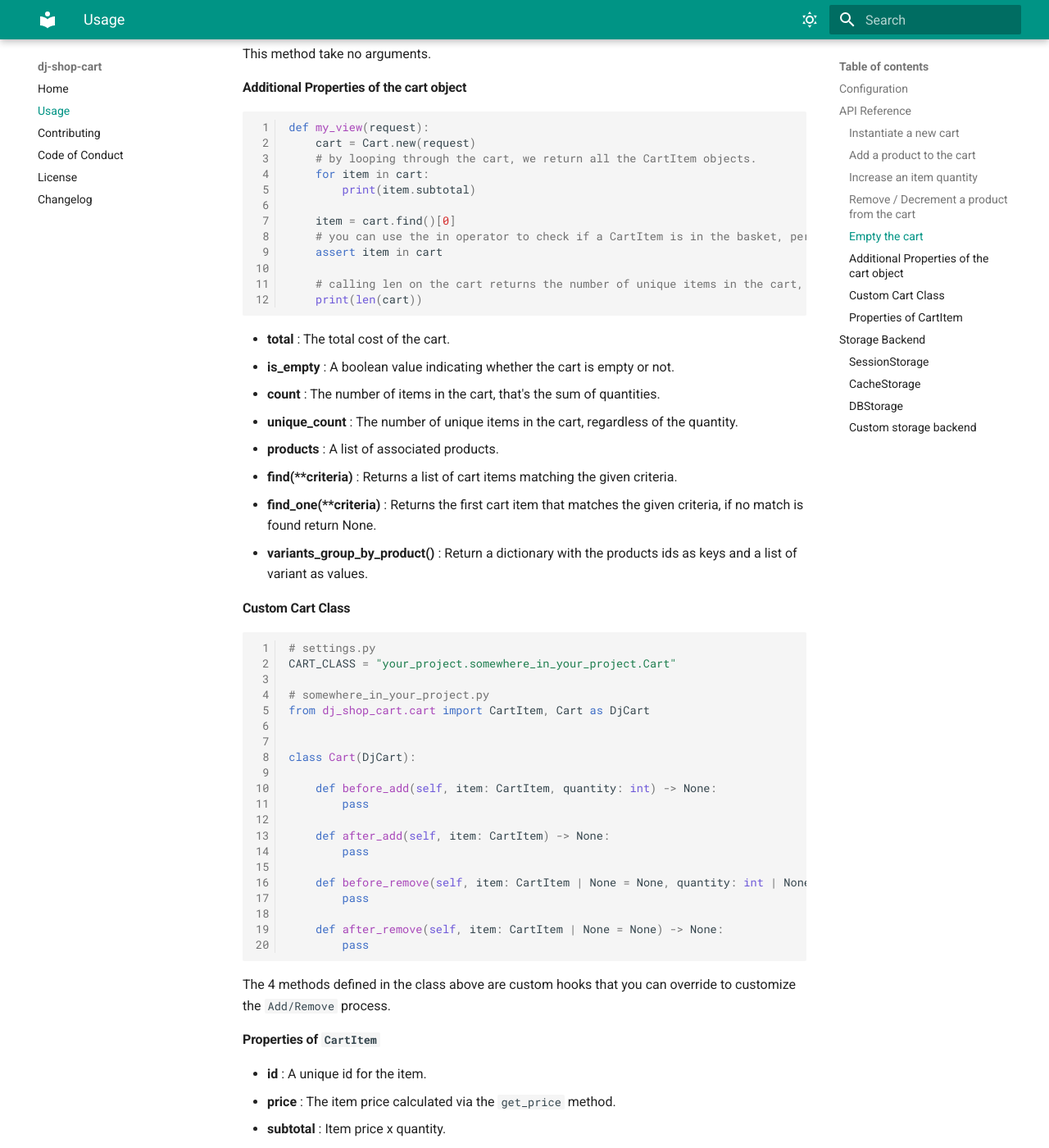
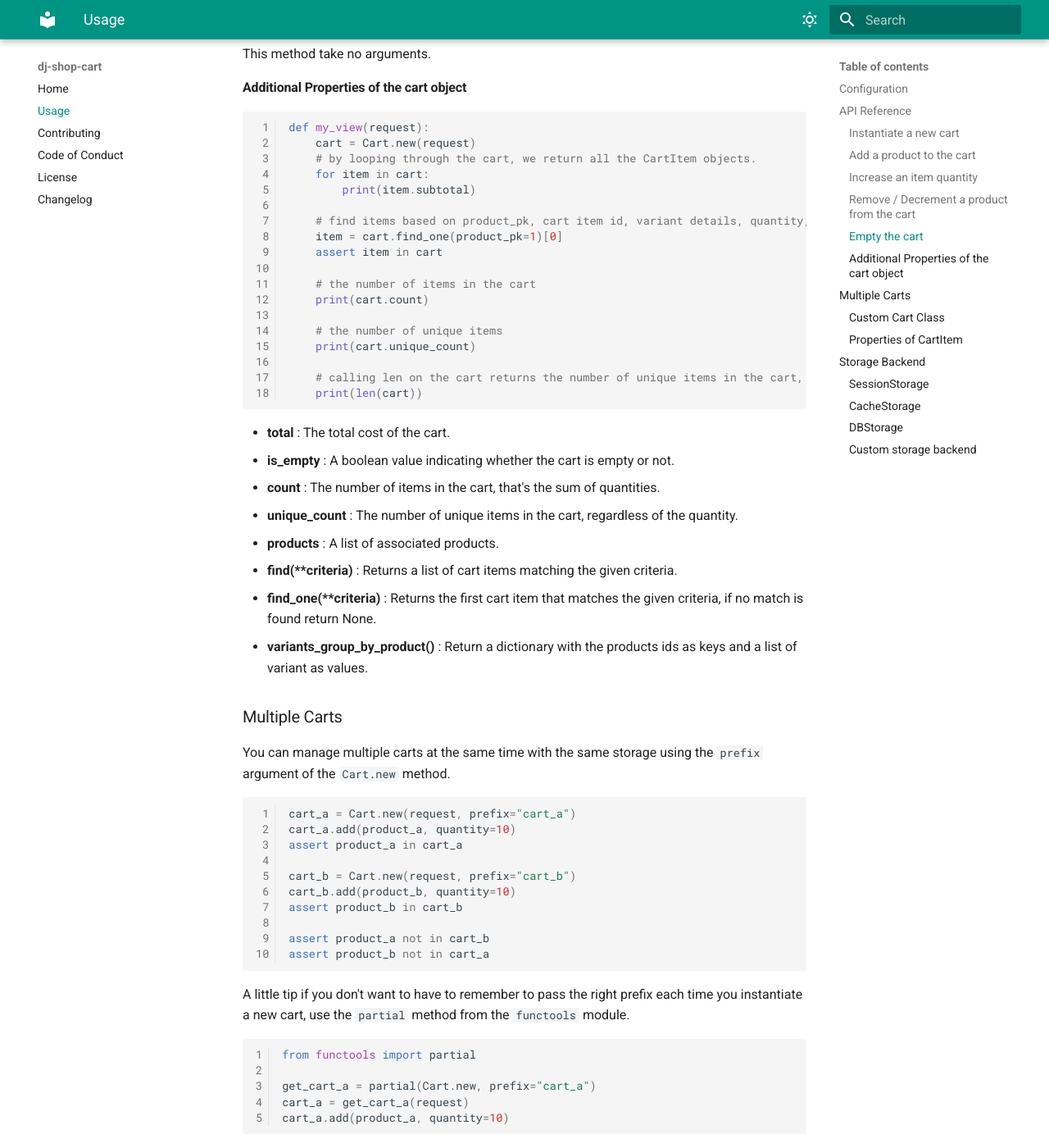
Before and after one commit to Tobi-De/dj-shop-cart, an MkDocs documentation site: the page built from docs/usage.md, in a window 1280 px wide and 1400 px high, scrolled down 2394 px. Shown: the whole window at 82% size. Built offline with MkDocs 1.6.1 and Material for MkDocs 9.7.7, drawn with Linux system fonts in a browser that asks for light colours.

Commit message:
docs: mulitple carts

`````diff
--- a/docs/usage.md
+++ b/docs/usage.md
@@ -99,12 +99,19 @@ def my_view(request):
     for item in cart:
         print(item.subtotal)
 
-    item = cart.find()[0]
-    # you can use the in operator to check if a CartItem is in the basket, perhaps for a manually built one.
+    # find items based on product_pk, cart item id, variant details, quantity, etc.
+    item = cart.find_one(product_pk=1)[0]
     assert item in cart
+
+    # the number of items in the cart
+    print(cart.count)
+
+    # the number of unique items
+    print(cart.unique_count)
 
     # calling len on the cart returns the number of unique items in the cart, regardless of the quantity.
     print(len(cart))
+
 ```
 
 - **total** : The total cost of the cart.
@@ -116,6 +123,32 @@ def my_view(request):
 - **find_one(\*\*criteria)** : Returns the first cart item that matches the given criteria, if no match is found return None.
 - **variants_group_by_product()** :  Return a dictionary with the products ids as keys and a list of variant as values.
 
+## Multiple Carts
+
+You can manage multiple carts at the same time with the same storage using the `prefix` argument of the `Cart.new` method.
+
+```python
+cart_a = Cart.new(request, prefix="cart_a")
+cart_a.add(product_a, quantity=10)
+assert product_a in cart_a
+
+cart_b = Cart.new(request, prefix="cart_b")
+cart_b.add(product_b, quantity=10)
+assert product_b in cart_b
+
+assert product_a not in cart_b
+assert product_b not in cart_a
+```
+A little tip if you don't want to have to remember to pass the right prefix each time you instantiate a new cart,
+use the `partial` method from the `functools` module.
+
+```python
+from functools import partial
+
+get_cart_a = partial(Cart.new, prefix="cart_a")
+cart_a = get_cart_a(request)
+cart_a.add(product_a, quantity=10)
+```
 ### Custom Cart Class
 
 ````python
`````
